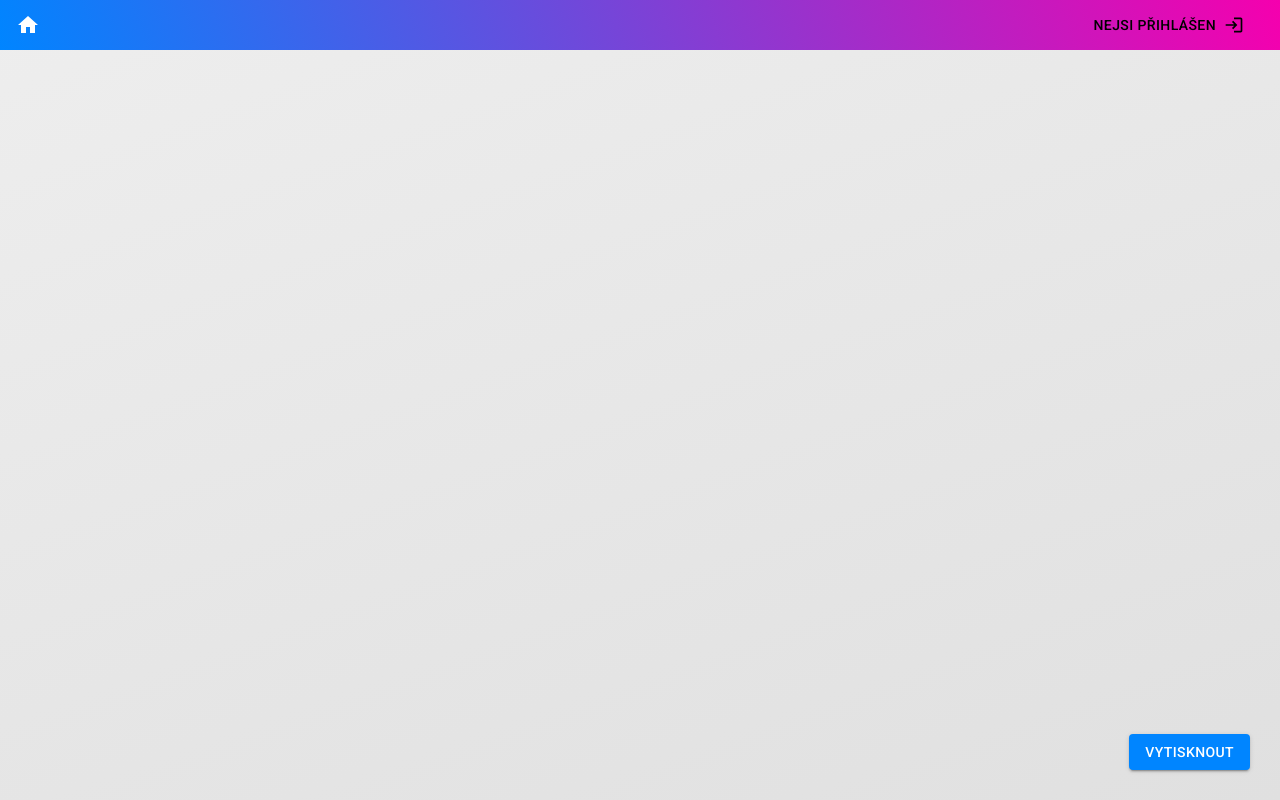
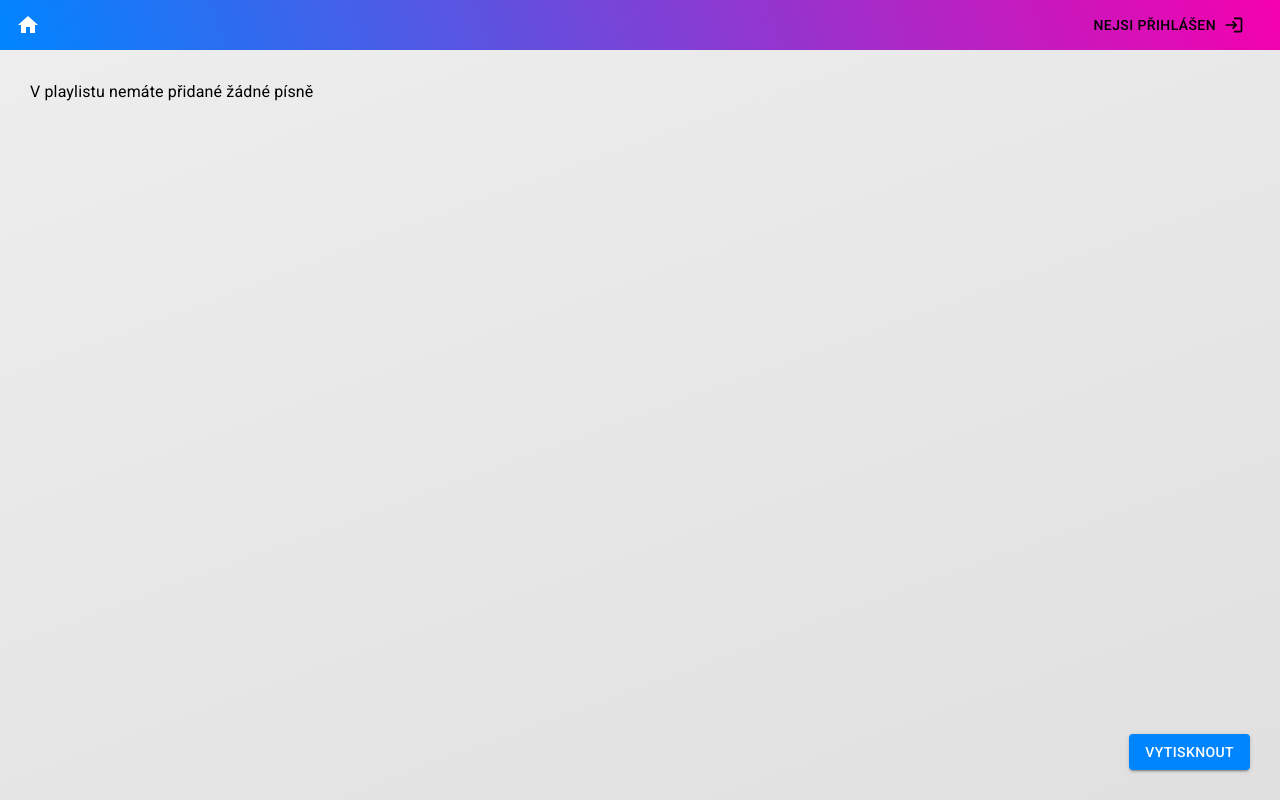
Before and after one commit to WorshipTool/worshiptool, a React (Create React App) app: page /playlist in a window 1280 px wide. Built offline with nearby package versions, Linux system fonts and the light colour scheme.

Commit message:
lg: no songs in playlist debug show

```diff
--- a/src/pages/Playlist/PlaylistPreview.tsx
+++ b/src/pages/Playlist/PlaylistPreview.tsx
@@ -48,6 +48,9 @@ export default function PlaylistPreview() {
         <Box>
             <Toolbar/>
             <Container>
+                {guids.length==0&&<Typography>
+                    V playlistu nemáte přidané žádné písně
+                    </Typography>}
                 {guids.map((guid)=>{
                     return <Item guid={guid}/>
                 })}
```
